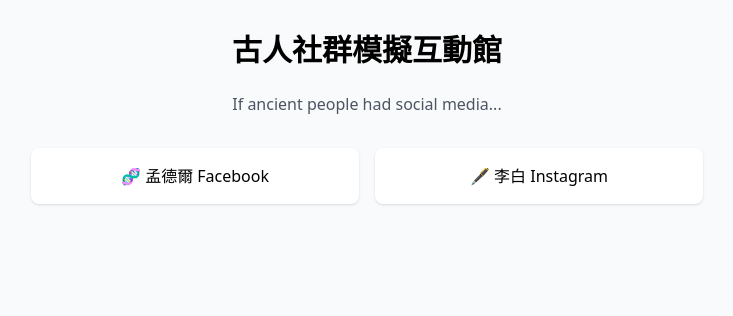
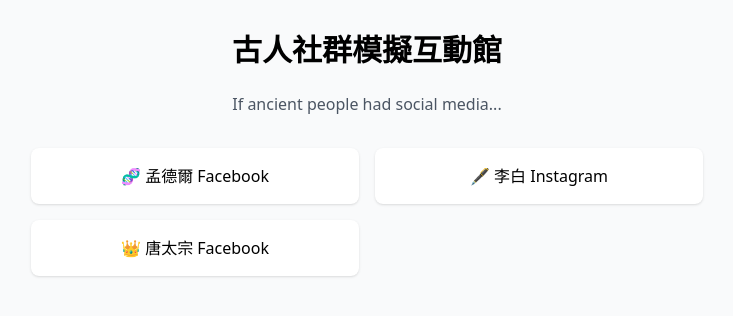
Before and after one commit to chuoneone/ancient-social-ui, a React (Vite) app: page / in a window 1280 px wide. Shown: the top 316 px of the page, without its empty margins (273-1006 px from the left). Built offline with nearby package versions, Linux system fonts and the light colour scheme.

Commit message:
Update App.jsx

```diff
--- a/src/App.jsx
+++ b/src/App.jsx
@@ -3,6 +3,7 @@
 import { BrowserRouter, Routes, Route, Link } from "react-router-dom";
 import MendelFB from "./pages/MendelFB";
 import LiBaiIG from "./pages/LiBai";
+import TangBook from "./pages/TangTaizong";  // ← 加唐太宗
 
 export default function App() {
   return (
@@ -20,12 +21,16 @@
           <Link to="/li-bai" className="bg-white shadow rounded-lg p-4 hover:bg-gray-100">
             🖋 李白 Instagram
           </Link>
+          <Link to="/tang" className="bg-white shadow rounded-lg p-4 hover:bg-gray-100">
+            👑 唐太宗 Facebook
+          </Link>
         </div>
       </div>
 
       <Routes>
         <Route path="/mendel" element={<MendelFB />} />
         <Route path="/li-bai" element={<LiBaiIG />} />
+        <Route path="/tang" element={<TangBook />} /> {/* ← 新增這行 */}
       </Routes>
     </BrowserRouter>
   );
```
